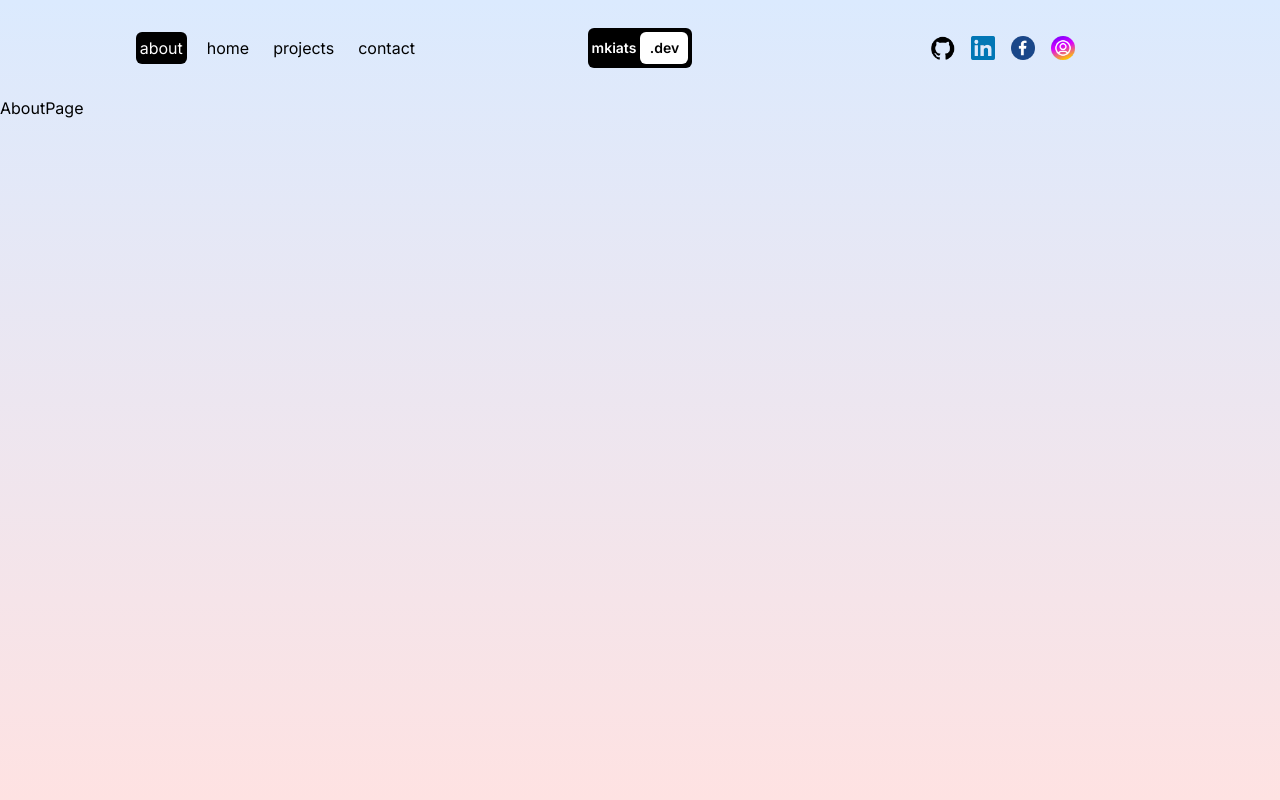
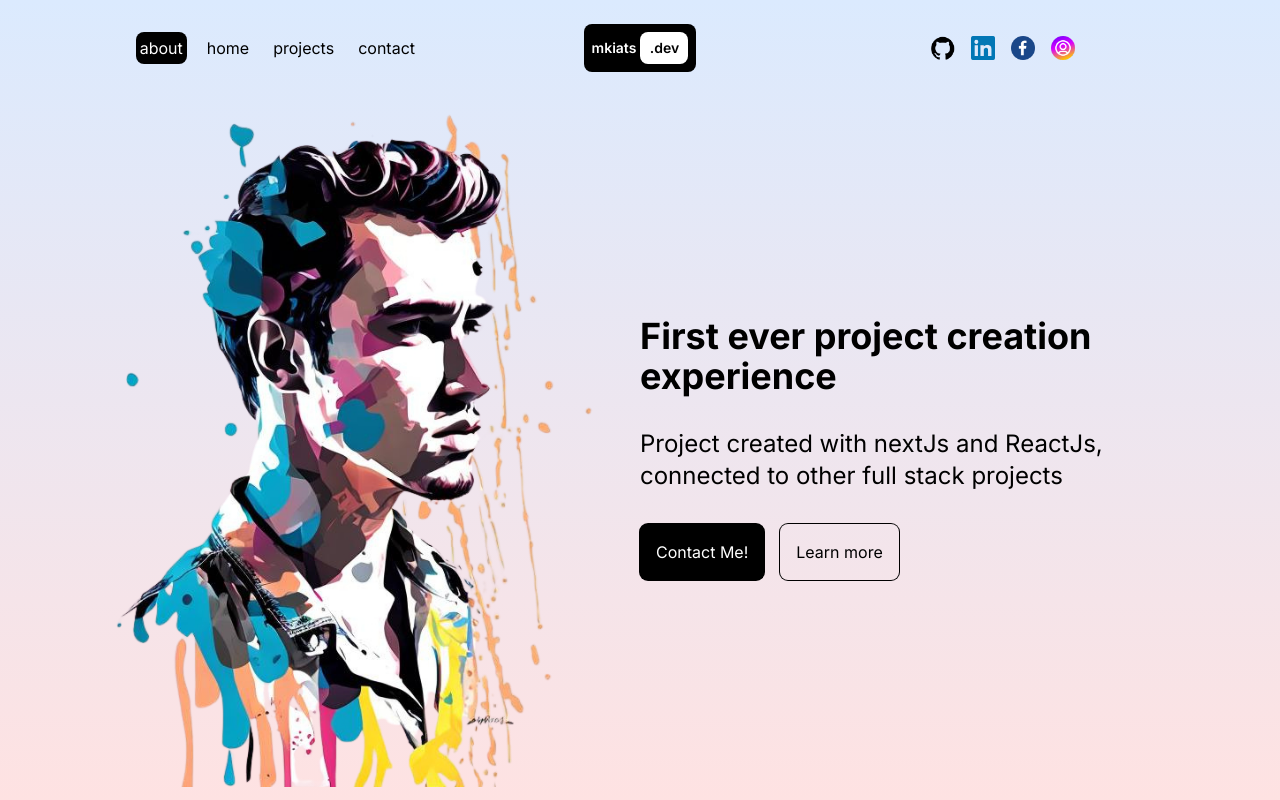
Before and after one commit to mkiats/mkiats-website, a Next.js app: page /about in a window 1280 px wide. Built offline with nearby package versions, Linux system fonts and the light colour scheme.

Commit message:
About page done

```diff
--- a/src/app/about/page.jsx
+++ b/src/app/about/page.jsx
@@ -1,5 +1,35 @@
+import Image from 'next/image';
+
 const AboutPage = () => {
-     return <div> AboutPage </div>
+	return (
+		<div className='h-full flex flex-col lg:flex-row px-4 sm:px-8 md:px-12 lg:px-16 xl:px-24'>
+			{/* IMAGE CONTAINER */}
+			<div className='h-1/2 lg:w-1/2 lg:h-full relative'>
+				<Image src='/hero.png' alt='' fill className='object-contain' />
+			</div>
+			{/* TEXT CONTAINER */}
+			<div className='h-1/2 lg:w-1/2 lg:h-full flex flex-col gap-8 items-center justify-center'>
+				{/* TITLE */}
+				<div className='text-4xl font-bold'>
+					First ever project creation experience
+				</div>
+				{/* DESCRIPTION */}
+				<div className='text-2xl'>
+					Project created with nextJs and ReactJs, connected to other
+					full stack projects
+				</div>
+				{/* BUTTONS */}
+				<div className='w-full flex gap-4'>
+					<button className='rounded-lg p-4 ring-1 ring-black bg-black text-white'>
+						Contact Me!
+					</button>
+					<button className='rounded-lg p-4 ring-1 ring-black'>
+						Learn more
+					</button>
+				</div>
+			</div>
+		</div>
+	);
 };
 
-export default AboutPage
+export default AboutPage;
--- a/src/ui/navbar/navbar.jsx
+++ b/src/ui/navbar/navbar.jsx
@@ -1,68 +1,69 @@
-"use client";
-import Image from "next/image";
-import Link from "next/link";
-import { useState } from "react";
-import { MdOutlineMenu } from "react-icons/md";
-import Navlink from "./navlink/navlink";
+'use client';
+import Image from 'next/image';
+import Link from 'next/link';
+import { useState } from 'react';
+import { MdOutlineMenu } from 'react-icons/md';
+import Navlink from './navlink/navlink';
 
 const links = [
-  { url: "/about", title: "about" },
-  { url: "/home", title: "home" },
-  { url: "/projects", title: "projects" },
-  { url: "/contact", title: "contact" },
+	{ url: '/about', title: 'about' },
+	{ url: '/home', title: 'home' },
+	{ url: '/projects', title: 'projects' },
+	{ url: '/contact', title: 'contact' },
 ];
 const socials = [
-  { url: "/", title: "github", src: "/github.png" },
-  { url: "/", title: "linkedIn", src: "/linkedIn.png" },
-  { url: "/", title: "facebook", src: "/facebook.png" },
-  { url: "/", title: "instagram", src: "/instagram.png" },
+	{ url: '/', title: 'github', src: '/github.png' },
+	{ url: '/', title: 'linkedIn', src: '/linkedIn.png' },
+	{ url: '/', title: 'facebook', src: '/facebook.png' },
+	{ url: '/', title: 'instagram', src: '/instagram.png' },
 ];
 const Navbar = () => {
 	const [open, setOpen] = useState(false);
 
 	return (
-    <div className="h-full flex justify-between items-center px-4 sm:px-8 md:px-12 lg:px-16 xl:px-24">
+		<div className='h-full flex justify-between items-center px-4 sm:px-8 md:px-12 lg:px-16 xl:px-24'>
 			{/* LINKS */}
-      <div className="hidden md:flex justify-center items-center gap-4 w-1/3">
+			<div className='hidden md:flex justify-center items-center gap-4 w-1/3'>
 				{links.map((link) => (
-          <Navlink link={link} key={link.title}/>
+					<Navlink link={link} key={link.title} />
 				))}
 			</div>
 			{/* LOGO */}
-      <div className="md:hidden lg:flex justify-center xl:w-1/3">
+			<div className='md:hidden lg:flex justify-center xl:w-1/3'>
 				<Link
-          href="/"
-          className="text-sm bg-black rounded-md p-1 flex font-semibold justify-center items-center"
-        >
-          <span className="text-white mr-1">mkiats</span>
-          <span className="w-12 h-8 bg-white rounded-md flex items-center justify-center ">
+					href='/'
+					className='text-sm bg-black rounded-lg p-2 flex font-semibold justify-center items-center'>
+					<span className='text-white mr-1'>mkiats</span>
+					<span className='w-12 h-8 bg-white rounded-lg flex items-center justify-center '>
 						.dev
 					</span>
 				</Link>
 			</div>
 			{/* SOCIALS */}
-      <div className="hidden md:flex gap-4 justify-center w-1/3">
+			<div className='hidden md:flex gap-4 justify-center w-1/3'>
 				{socials.map((link) => (
 					<Link href={link.url} key={link.title}>
 						<Image
 							src={link.src}
 							width={24}
 							height={24}
-              alt="Image_Description"
+							alt='Image_Description'
 						/>
 					</Link>
 				))}
 			</div>
 
 			{/* MENU BUTTON */}
-      <div className="md:hidden">
-        <button className="z-10 relative" onClick={() => setOpen(!open)}>
-          <MdOutlineMenu color={open ? "white" : "black"} />
+			<div className='md:hidden'>
+				<button
+					className='z-10 relative'
+					onClick={() => setOpen(!open)}>
+					<MdOutlineMenu color={open ? 'white' : 'black'} />
 				</button>
 				{/* MENU */}
 
 				{open && (
-          <div className="absolute top-0 right-0 h-screen w-screen bg-black text-white flex flex-col justify-center items-center gap-10">
+					<div className='absolute top-0 right-0 h-screen w-screen bg-black text-white flex flex-col justify-center items-center gap-10'>
 						{links.map((link) => (
 							<Link href={link.url} key={link.title}>
 								{link.title}
--- a/src/ui/navbar/navlink/navlink.jsx
+++ b/src/ui/navbar/navlink/navlink.jsx
@@ -3,11 +3,9 @@ import { usePathname } from 'next/navigation';
 
 const Navlink = ({ link }) => {
 	const pathname = usePathname();
-	console.log(pathname);
-
 	return (
 		<Link
-			className={`rounded-md p-1 ${
+			className={`rounded-lg p-1 ${
 				link.url === pathname && 'bg-black text-white'
 			}`}
 			href={link.url}>
```
Also changed, not shown: src/app/layout.js (+10 -10 lines). Lines whose indentation alone changed are shown as unchanged.
